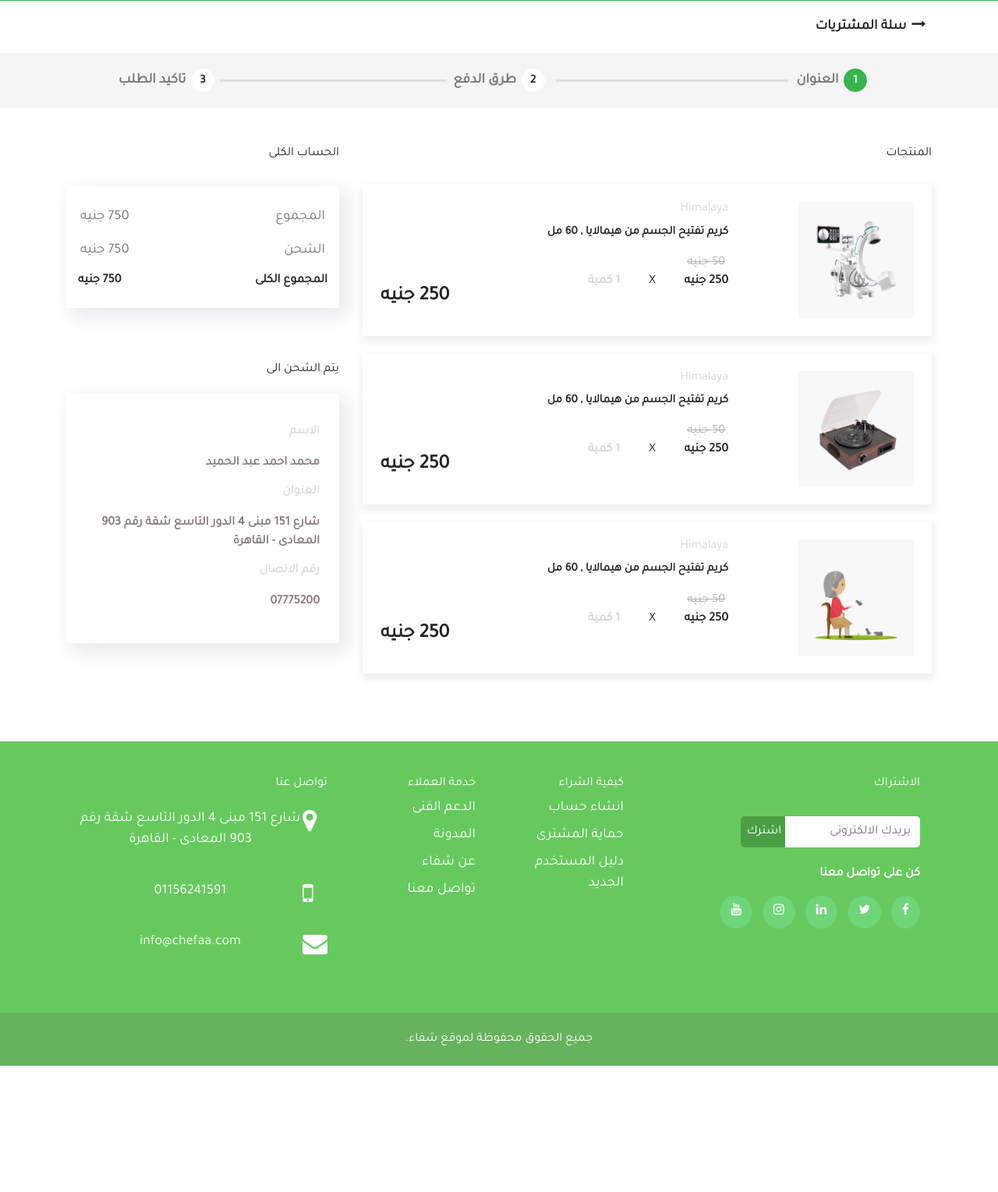
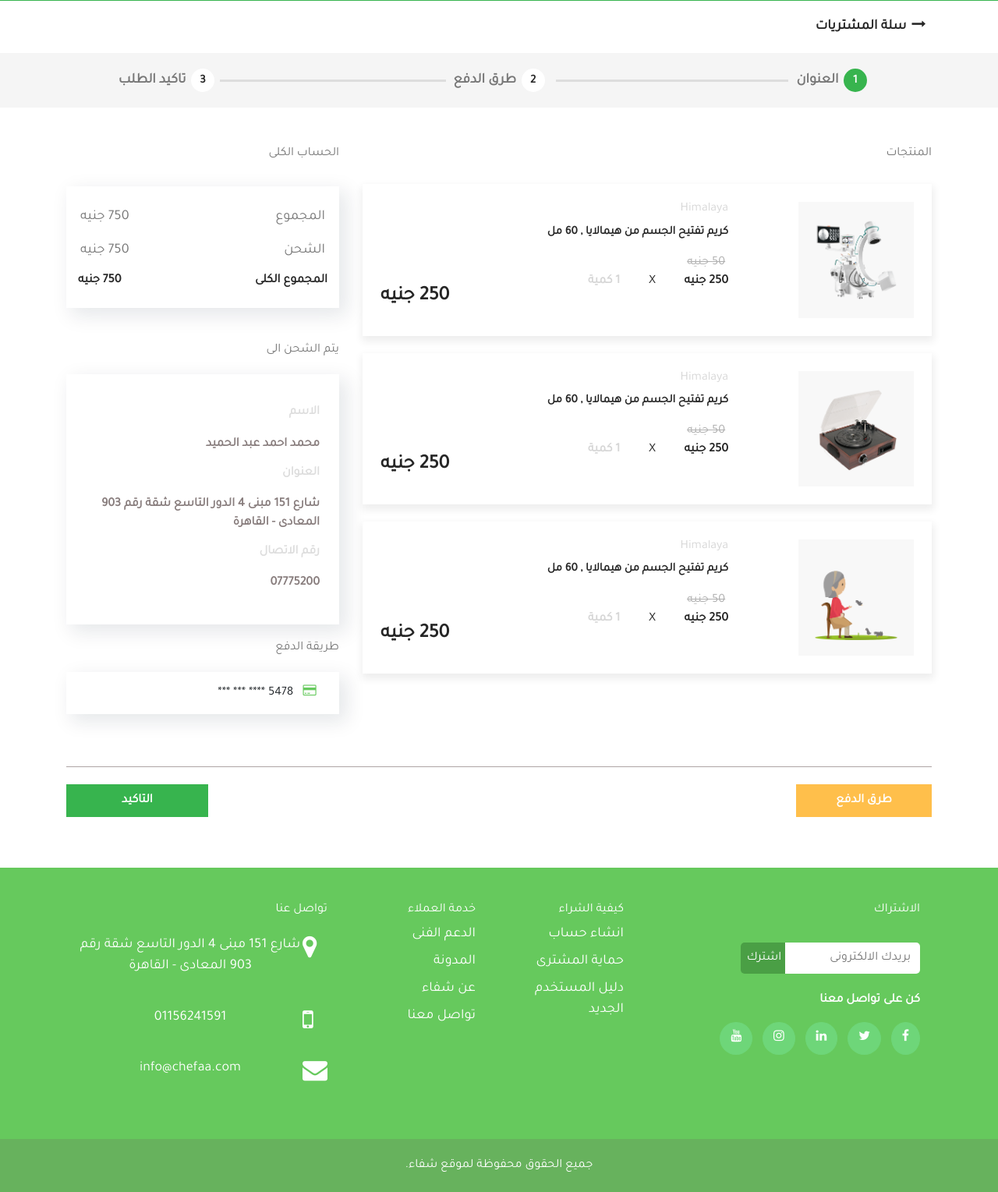
Before and after one commit to Hesham124/chefaa_store, a PHP site: page /checkout.php in a window 1280 px wide. Shown: the part 158-1687 px from the top of the page at 78% size. Before the commit the page ends 1525 px from the top, so only its background shows below. Run offline with PHP 8.4, Linux system fonts and the light colour scheme.

Commit message:
finish the design of order confirmation step

```diff
--- a/checkout.php
+++ b/checkout.php
@@ -336,7 +336,28 @@
                              </div>
                          </div>
                          <!-- End Shipping Infos Section -->
+                         <!-- Start Payment Method -->
+                         <div class = "payment" >
+                             <h6> طريقة الدفع </h6>
+                             <div class = "payment_method" >
+                                <ul>
+                                    <li>
+                                    <i class="fa fa-credit-card" aria-hidden="true"></i>
+                                    </li>
+                                    <li>
+                                        <span> 5478 **** *** *** </span>
+                                    </li>
+                                </ul>
+                             </div>
+                         </div>
+                         <!-- End Payment Method -->
                      </div>
+                 </div>
+                 <hr />
+                 <div class = "last_step" >
+                    <input type = "button" name = "previous" class = "previous action-button payment_method_button" value = "طرق الدفع" />
+                    <button class = "confirm_order" > التاكيد </button>
+                    <div class = "clearfix" style = "clear:both !important" ></div>
                  </div>
              </div>
          </div>
--- a/css/checkout.css
+++ b/css/checkout.css
@@ -253,7 +253,8 @@
 
 .step_content .products .heading {
     text-align : right !important;
-    margin-bottom : 4%
+    margin-bottom : 4%;
+    color : #777
 }
 
 .step_content .products .purchased_products .purchased_product {
@@ -306,9 +307,9 @@
     font-size: 25px
 }
 
-.step_content .total_price { margin-bottom : 20% }
+.step_content .total_price { margin-bottom : 13% }
 
-.step_content .total_price h6 { text-align : right ; margin-bottom : 6% }
+.step_content .total_price h6 { text-align : right ; margin-bottom : 6% ; color : #777 }
 
 .step_content .total_price .price_table {
     display : table;
@@ -334,7 +335,48 @@
 
 .step_content .total_price .price_table .price_row .price_cell:not(:first-of-type) { text-align : left }
 
-.step_content .shipping_infos h6 { text-align : right ; margin-bottom : 6% }
+.step_content .shipping_infos { margin-bottom : 6% }
+
+.step_content .shipping_infos h6 { text-align : right ; margin-bottom : 6% ; color : #777 }
+
+.step_content .payment h6 { text-align : right ; margin-bottom  : 6% ; color : #777 }
+
+.step_content .payment_method {
+    background-color : #FFF;
+    padding : 15px 10px;
+    box-shadow : 8px 8px 24px 2px rgba(2, 26, 53, .1)
+}
+
+.step_content .payment_method ul { width : 50% }
+
+.step_content .payment_method ul li { display : inline-block }
+
+.step_content .payment_method ul li:first-child { margin-left : 5% }
+
+.step_content .payment_method ul li:first-child i { color : #66C95D }
+
+.step_content .payment_method_button { font-weight : bold ; background-color : orange !important ; opacity : 0.7 !important ; border : 1px solid rgba(255,165,0,0.6) !important ; float : right }
+
+.step_content .payment_method_button:hover { background-color : #FFF !important ; color : rgba(255,165,0,0.7) !important }
+
+.step_content .confirm_order {
+    float            : left;
+    background-color : #37B44E;
+    border           : 1px solid #37B44E;
+    color            : #FFF;
+    cursor           : pointer;
+    outline          : none;
+    transition       : 0.8s;
+    margin           : auto;
+    padding          : 8px 70px;
+    font-weight      : bold
+}
+
+.step_content .confirm_order:hover {
+    background-color : #FFF;
+    color : #37B44E;
+    transition : 0.8s
+}
 
 /* End Order Confirmation Step Content Style */
 
```
